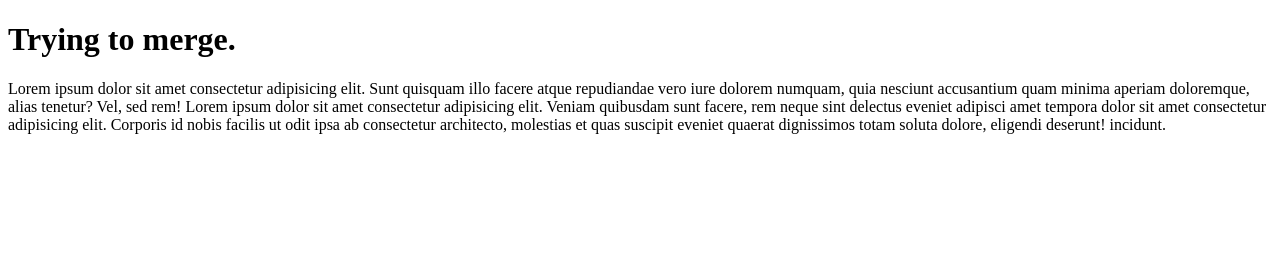
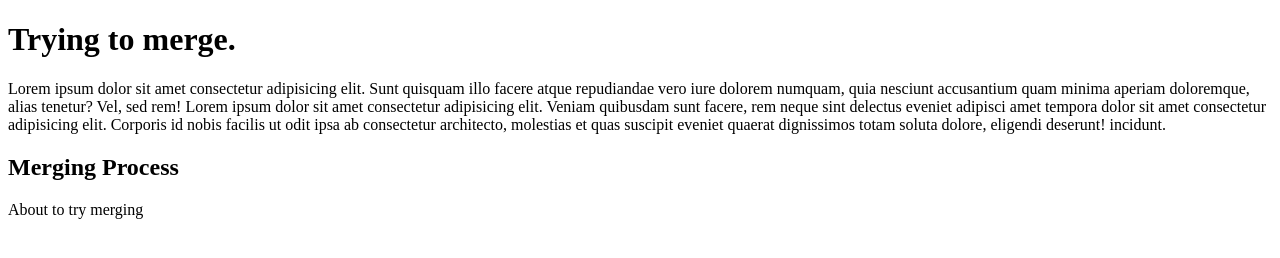
Before and after one commit to Patrickd1234/mergingPrac, a plain HTML site: page index.html in a window 1280 px wide. Drawn offline with Linux system fonts and the light colour scheme.

Commit message:
new branch Comment

```diff
--- a/index.html
+++ b/index.html
@@ -17,5 +17,7 @@
       ipsa ab consectetur architecto, molestias et quas suscipit eveniet quaerat
       dignissimos totam soluta dolore, eligendi deserunt! incidunt.
     </p>
+    <h2>Merging Process</h2>
+    <p>About to try merging</p>
   </body>
 </html>
```
